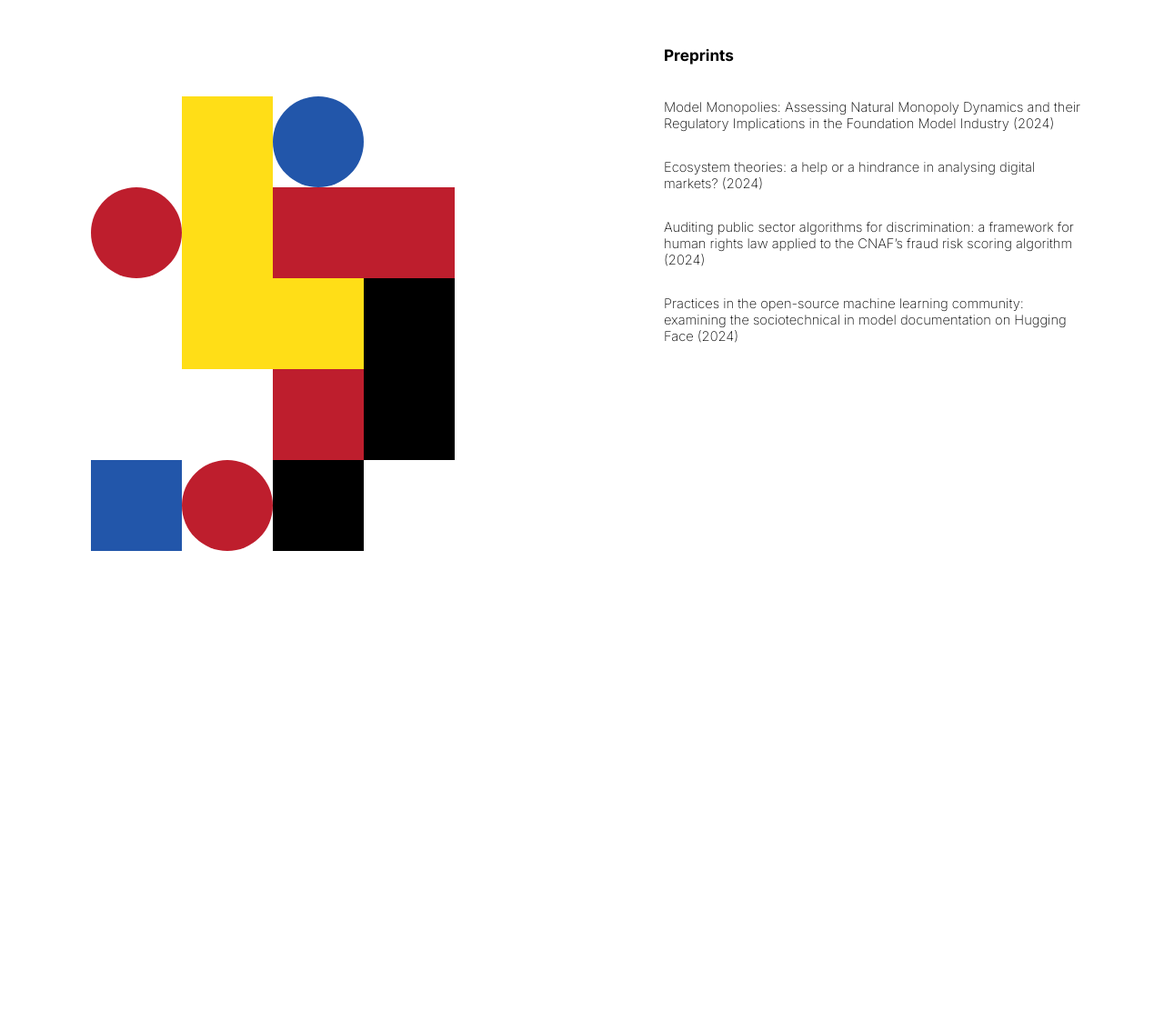
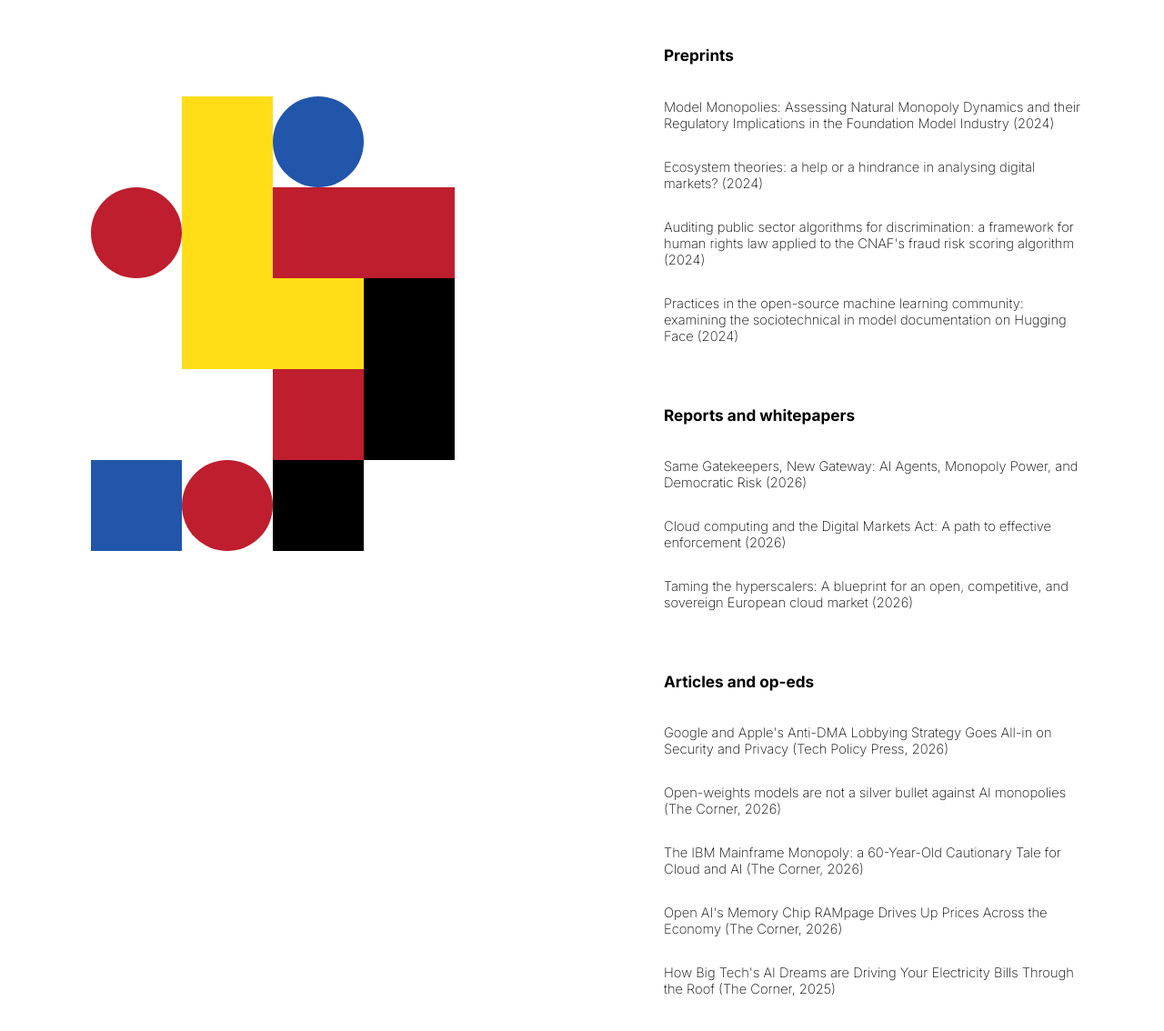
Before and after one commit to georgecolville/georgecolville.github.io, a plain HTML site: page writings.html in a window 1280 px wide. Shown: the part 94-1228 px from the top of the page at 91% size. Before the commit the page ends 800 px from the top, so only its background shows below. Drawn offline with Linux system fonts and the light colour scheme; a web font is replaced by a local one.

Commit message:
Update writings.html

```diff
--- a/writings.html
+++ b/writings.html
@@ -58,9 +58,19 @@
             Implications in the Foundation Model Industry (2024)</a>
         <a class="document" href="documents/colville_ecosystem_theories.pdf" target="_blank">Ecosystem theories: a help or a hindrance in analysing digital markets? (2024)</a>
         <a class="document" href="documents/colville_auditingML4HR.pdf" target="_blank">Auditing public sector algorithms for discrimination: a framework for
-            human rights law applied to the CNAF’s fraud risk scoring algorithm (2024)</a>
+            human rights law applied to the CNAF's fraud risk scoring algorithm (2024)</a>
         <a class="document" href="documents/colville_huggingfaceFATML.pdf" target="_blank">Practices in the open-source machine learning community: examining the
             sociotechnical in model documentation on Hugging Face (2024)</a>
+        <h3>Reports and whitepapers</h3>
+        <a class="document" href="documents/omi_same_gatekeepers_new_gateway.pdf" target="_blank">Same Gatekeepers, New Gateway: AI Agents, Monopoly Power, and Democratic Risk (2026)</a>
+        <a class="document" href="documents/cloud_computing_and_the_DMA.pdf" target="_blank">Cloud computing and the Digital Markets Act: A path to effective enforcement (2026)</a>
+        <a class="document" href="documents/taming_the_hyperscalers.pdf" target="_blank">Taming the hyperscalers: A blueprint for an open, competitive, and sovereign European cloud market (2026)</a>
+        <h3>Articles and op-eds</h3>
+        <a class="document" href="https://www.techpolicy.press/google-and-apples-antidma-lobbying-strategy-goes-allin-on-security-and-privacy/" target="_blank">Google and Apple's Anti-DMA Lobbying Strategy Goes All-in on Security and Privacy (Tech Policy Press, 2026)</a>
+        <a class="document" href="https://openmarkets.substack.com/p/the-corner-newsletter-open-weight" target="_blank">Open-weights models are not a silver bullet against AI monopolies (The Corner, 2026)</a>
+        <a class="document" href="https://www.openmarketsinstitute.org/publications/the-corner-newsletter-europes-tech-sovereignty-efforts-xwhnd" target="_blank">The IBM Mainframe Monopoly: a 60-Year-Old Cautionary Tale for Cloud and AI (The Corner, 2026)</a>
+        <a class="document" href="https://www.openmarketsinstitute.org/publications/the-corner-newsletter-openais-rampage-february-10th-2026" target="_blank">Open AI's Memory Chip RAMpage Drives Up Prices Across the Economy (The Corner, 2026)</a>
+        <a class="document" href="https://www.openmarketsinstitute.org/publications/how-big-techs-ai-dreams-are-driving-your-electricity-bills-through-the-roof" target="_blank">How Big Tech's AI Dreams are Driving Your Electricity Bills Through the Roof (The Corner, 2025)</a>
     </div>
   </div>
 
```
